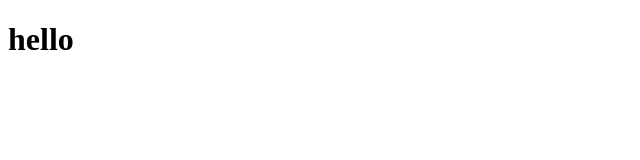
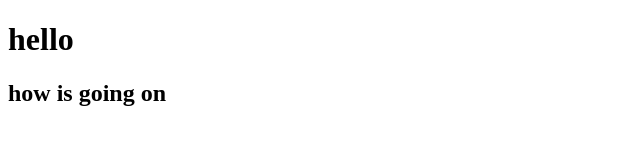
Before and after one commit to chaitanya196/demo-gitnew, a plain HTML site: page index.html in a window 1280 px wide. Shown: the whole page, without its empty margins (0-640 px from the left). Drawn offline with Linux system fonts and the light colour scheme.

Commit message:
new update

```diff
--- a/index.html
+++ b/index.html
@@ -8,5 +8,7 @@
 </head>
 <body>
     <h1>hello</h1>
+
+    <h2>how is going on</h2>
 </body>
 </html>
```
